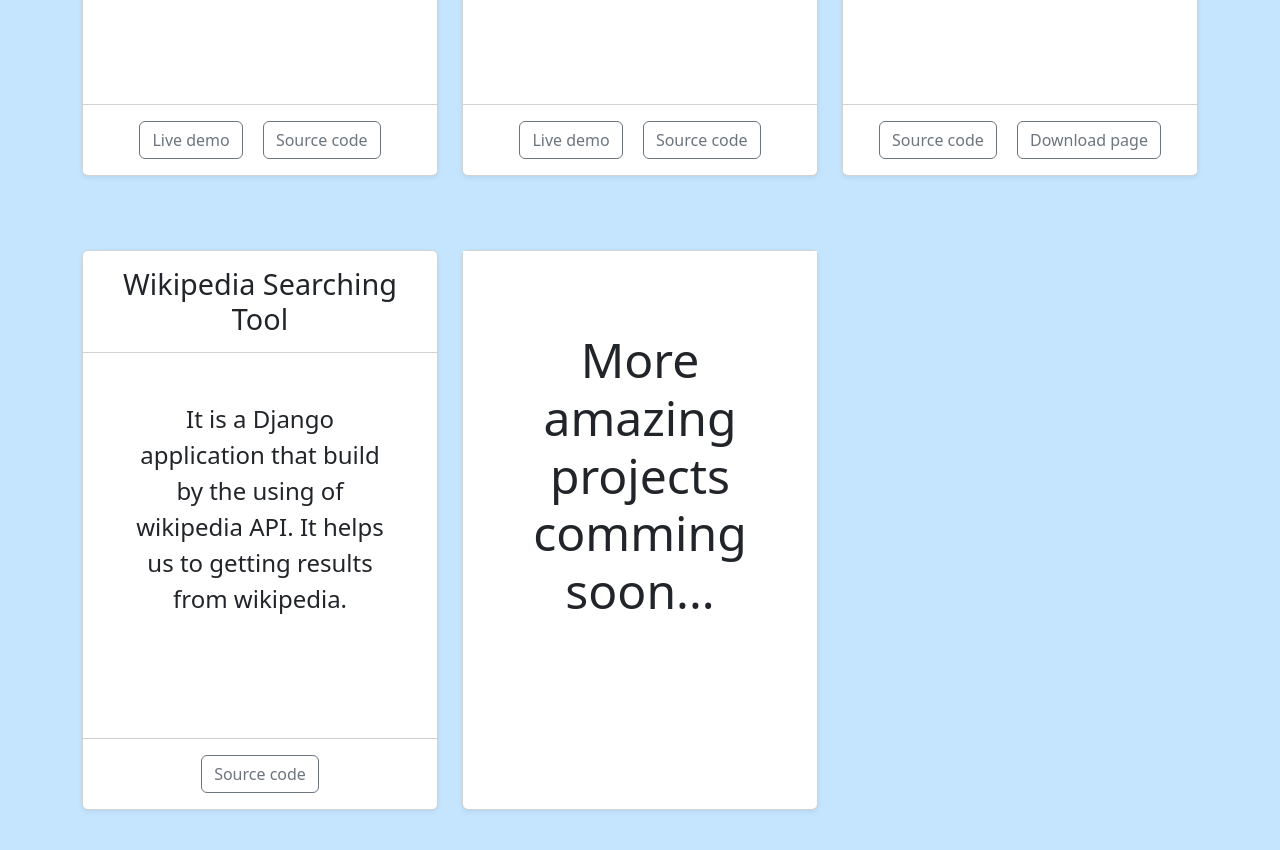
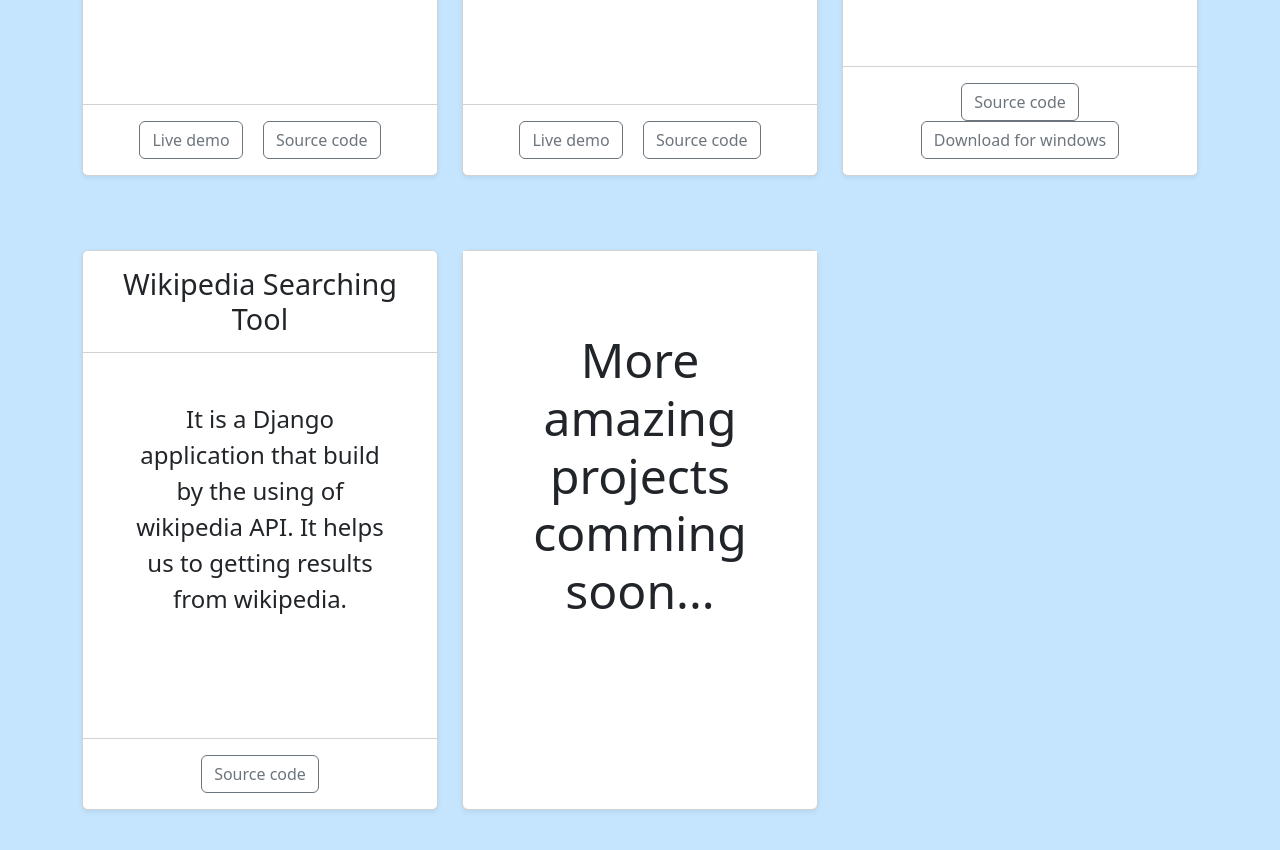
Before and after one commit to a4archit/portfolio, a plain HTML site: page index.html in a window 1280 px wide. Shown: the part 2820-3670 px from the top of the page. Drawn offline with nearby package versions, Linux system fonts and the light colour scheme; some packages are replaced by stand-ins of ours; a script that the page names is missing.

Commit message:
Update index.html

```diff
--- a/index.html
+++ b/index.html
@@ -418,7 +418,7 @@
           </div>
           <div class="card-footer bg-white py-3">
             <a href="https://github.com/a4archit/fg-converter" class="btn btn-outline-secondary mx-2 ">Source code</a>
-            <a href="https://github.com/a4archit/fg-converter/blob/main/FG_Converter.exe" class="btn btn-outline-secondary mx-2 ">Download page</a>
+            <a href="https://github.com/a4archit/fg-converter/blob/main/FG_Converter.exe" class="btn btn-outline-secondary mx-2 ">Download for windows</a>
           </div>
         </div>
       </div>
```
